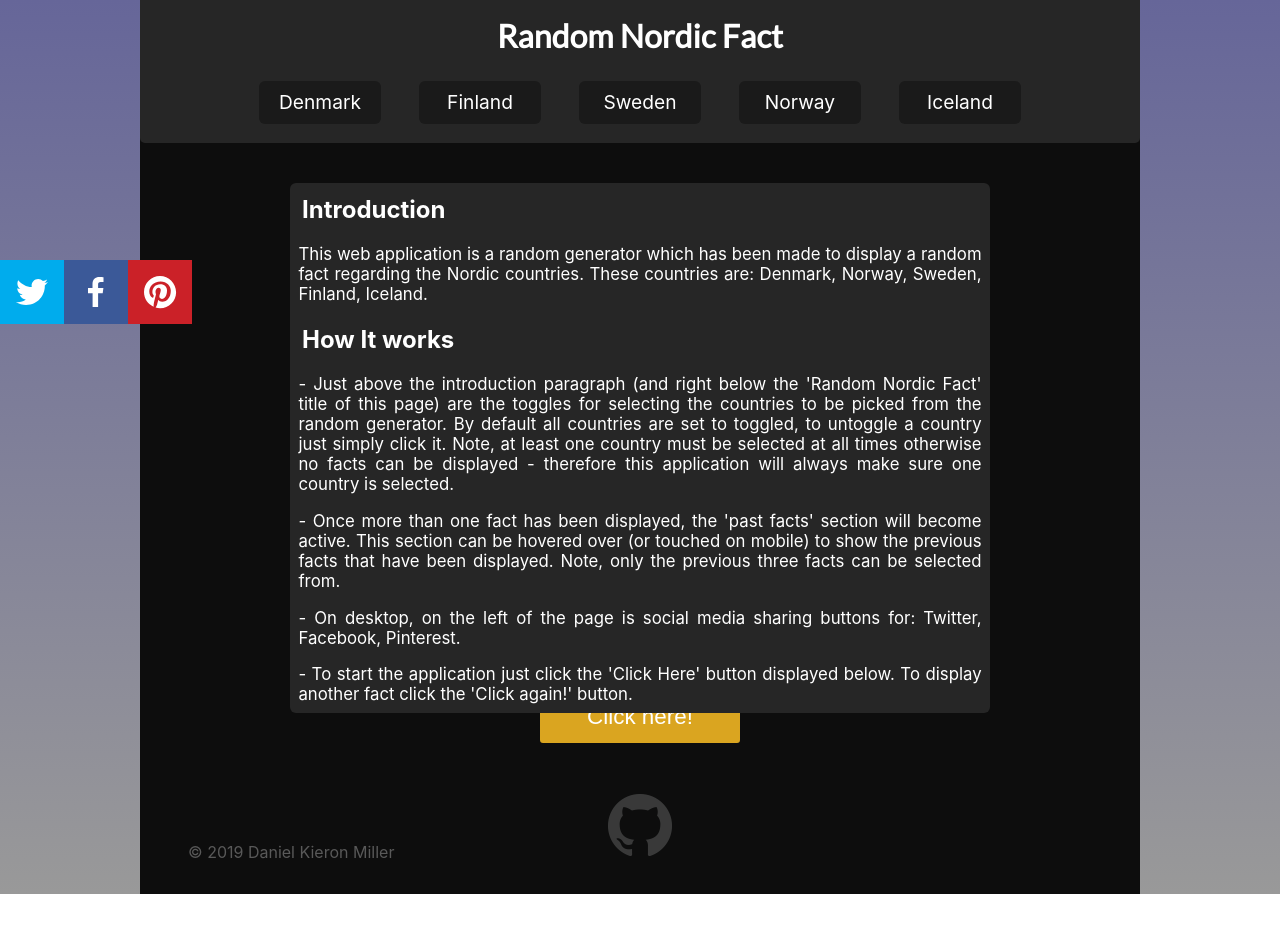
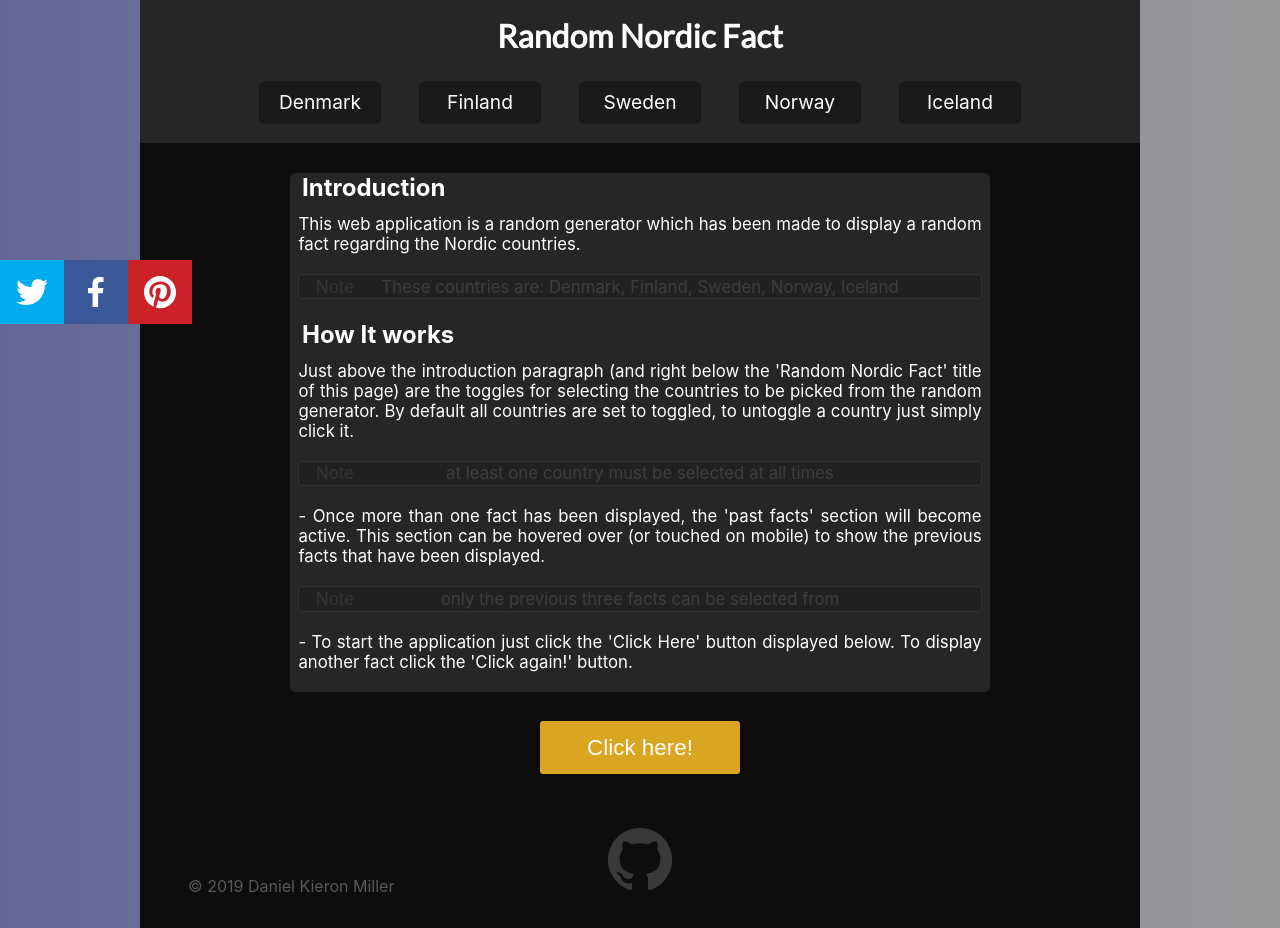
Before and after one commit to Daniel-K-Miller/Random-Nordic-Fact, a React (Create React App) app: page / in a window 1280 px wide. Before the commit the page ends 894 px from the top, so only its background shows below. Built offline with nearby package versions, Linux system fonts and the light colour scheme.

Commit message:
changed introduction text, changed styling of desktop view. Also changed social media sharing so that when a fact is not displayed a default text is display instead of just a blank field.

```diff
--- a/src/App.js
+++ b/src/App.js
@@ -44,6 +44,7 @@ const Wrapper = styled.section`
   height: auto;
   position: relative;
   background-color: #0d0d0d;
+
   // tablet
   @media (min-width: 768px) and (max-width: 1024px) {
 
@@ -275,10 +276,10 @@ class App extends Component {
         <Header />
         <Navi nordicArray={originArray} testArray={this.state.objectFromArray} onChange={this.handleArray} arrayTotal={arrayTotalValue} />
         {!this.state.clicked && <Intro />}
-        <Button clicked={this.state.clicked} text={this.state.text} handleClick={this.handleClick} styles={this.state.styles} />
         <Combined clicked={this.state.clicked} text={this.state.text} testArray={this.state.objectFromArray} fact={this.state.fact} country={this.state.country} posOfFact={this.state.posOfFact} />
         <SocialMedia fact={this.state.fact} />
         <PastFacts lastCountries={this.state.lastCountries} lastFacts={this.state.lastFacts} handleMouseOver={this.handleMouseOver} handleMouseOut={this.handleMouseOut} />
+        <Button clicked={this.state.clicked} text={this.state.text} handleClick={this.handleClick} styles={this.state.styles} />
         <Footer />
       </Wrapper>
     );
--- a/src/index.css
+++ b/src/index.css
@@ -4,7 +4,7 @@
 }
 
 body {
-  background: linear-gradient(#666699, #999999);
+  background: linear-gradient(90deg, #666699, #999999);
   font-family: -apple-system, BlinkMacSystemFont, "Segoe UI", "Roboto", "Oxygen",
     "Ubuntu", "Cantarell", "Fira Sans", "Droid Sans", "Helvetica Neue",
     sans-serif;
--- a/src/modules/Buttons.js
+++ b/src/modules/Buttons.js
@@ -25,9 +25,9 @@ const Wrapper = styled.article`
         right: 0;
         width: 100vw;
 
-
     }
 `
+
 const PriButton = styled.button`
   color: white;
   padding: .5em 1em;
@@ -42,9 +42,13 @@ const PriButton = styled.button`
   text-decoration: none;
   cursor: pointer;
   user-select: none;
+  outline: none;
   :hover {
     opacity: .9;
   }
+  ${props => props.clicked === false && css `
+
+  `}
 
   // tablet
     @media (min-width: 768px) and (max-width: 1024px) {
@@ -66,13 +70,8 @@ const PriButton = styled.button`
   :hover {
     opacity: 1;
   `}
-  ${props => props.clicked === false && css`
-    top: 525px;
-  `}
-
 
 `
-
 
 class Button extends Component {
     render() {
--- a/src/modules/CombinedFact.js
+++ b/src/modules/CombinedFact.js
@@ -10,6 +10,7 @@ const Wrapper = styled.article`
   align-items: center;
   position: relative;
   height: 200px;
+  margin-top: 50px;
 
     // tablet
     @media (min-width: 768px) and (max-width: 1024px) {
--- a/src/modules/Intro.js
+++ b/src/modules/Intro.js
@@ -10,23 +10,49 @@ const Wrapper = styled.section`
     left: 0;
     right: 0;
     z-index: 1;
-    margin-top: 40px;
+    margin-top: 30px;
     border-radius: 6px;
+    padding-bottom: 20px;
 `
 
 const SubHeading = styled.h2`
     color: white;
     text-align: left;
-    padding: .5em;
+    padding: 0 .5em;
+    margin-bottom: .5em;
 `
 const Paragraph = styled.p`
     color: white;
     text-align: left;
-    padding: .5em .5em;
+    padding: 0 .5em;
     text-align: justify;
     font-size: 1.05em;
-
     `
+const Note = styled.p`
+    opacity: .1;
+    color: #a5a5a5;
+    background: black;
+    text-align: left;
+    margin: 1.2em auto;
+    padding: .1em;
+    border-radius: 3px;
+    text-indent: 15px;
+    border: 1px solid #a5a5a5;
+    transition: all .3s ease-in-out;
+    user-select: none;
+    &:hover {
+        opacity: 1;
+        transition: all .3s ease-in-out;
+    }
+`
+const NoteText = styled.span`
+    color: white;
+    text-indent: 0;
+    left: 0;
+    right: 0;
+    text-align: center;
+    position: absolute;
+`
 class Intro extends Component {
     render() {
         return (
@@ -34,21 +60,19 @@ class Intro extends Component {
                 <SubHeading>Introduction</SubHeading>
                 <Paragraph>
                     This web application is a random generator which has been made to display a random fact regarding the Nordic countries.
-                    These countries are: Denmark, Norway, Sweden, Finland, Iceland.
+                    <Note>Note<NoteText>These countries are: Denmark, Finland, Sweden, Norway, Iceland</NoteText></Note>
                 </Paragraph>
                 <SubHeading>How It works</SubHeading>
                 <Paragraph>
-                    - Just above the introduction paragraph (and right below the 'Random Nordic Fact' title of this page) are the toggles for
+                    Just above the introduction paragraph (and right below the 'Random Nordic Fact' title of this page) are the toggles for
                     selecting the countries to be picked from the random generator. By default all countries are set to toggled, to untoggle a
-                    country just simply click it. Note, at least one country must be selected at all times otherwise no facts can be displayed
-                    - therefore this application will always make sure one country is selected.
+                    country just simply click it.
+                    <Note>Note<NoteText>at least one country must be selected at all times</NoteText></Note>
                 </Paragraph>
                 <Paragraph>
                     - Once more than one fact has been displayed, the 'past facts' section will become active. This section can be hovered over (or
-                    touched on mobile) to show the previous facts that have been displayed. Note, only the previous three facts can be selected from.
-                </Paragraph>
-                <Paragraph>
-                    - On desktop, on the left of the page is social media sharing buttons for: Twitter, Facebook, Pinterest.
+                    touched on mobile) to show the previous facts that have been displayed.
+                    <Note>Note<NoteText>only the previous three facts can be selected from</NoteText></Note>
                 </Paragraph>
                 <Paragraph>
                     - To start the application just click the 'Click Here' button displayed below. To display another fact click the 'Click again!'
--- a/src/modules/Navi.js
+++ b/src/modules/Navi.js
@@ -7,8 +7,6 @@ const Nav = styled.nav`
     color: white;
     margin: 0;
     background-color: #262626;
-    border-bottom-left-radius: 5px;
-    border-bottom-right-radius: 5px;
     justify-content: center;
     ul {
         display: flex;
--- a/src/modules/PastFacts.js
+++ b/src/modules/PastFacts.js
@@ -57,6 +57,7 @@ const PastFact = styled.h2`
     :hover {
         background-color: white;
         color: #262626;
+        transition: all .2s ease-in-out;
     }
 
     // tablet
--- a/src/modules/combinedfacts/Facts.js
+++ b/src/modules/combinedfacts/Facts.js
@@ -15,6 +15,7 @@ const Fact = styled.p`
   text-align: justify;
   display: inline-block;
   width: 700px;
+  height: 100px;
   text-decoration: none;
   margin-bottom: 30px;
   margin-top: 10px;
--- a/src/modules/socialMedia/Facebook.js
+++ b/src/modules/socialMedia/Facebook.js
@@ -5,10 +5,19 @@ import { FacebookIcon } from 'react-share';
 class Facebook extends Component {
     render() {
         return (
+            this.props.fact ?
             <FacebookShareButton
-                url={"https://google.co.uk"}
+                url={"https://daniel-k-miller.github.io/random-nordic-fact/"}
                 quote={this.props.fact}
-                hashtag="#randomNordicSnippet"
+                hashtag="#RandomNordicFact"
+            >
+                <FacebookIcon />
+            </FacebookShareButton>
+            :
+            <FacebookShareButton
+                url={"https://daniel-k-miller.github.io/random-nordic-fact/"}
+                quote={"Find out a quick interesting Nordic fact!"}
+                hashtag="#RandomNordicFact"
             >
                 <FacebookIcon />
             </FacebookShareButton>
--- a/src/modules/socialMedia/Pinterest.js
+++ b/src/modules/socialMedia/Pinterest.js
@@ -5,7 +5,12 @@ import { PinterestIcon } from 'react-share';
 class Pinterest extends Component {
     render() {
         return (
-            <PinterestShareButton url={"https://google.co.uk"} media={"https://qph.fs.quoracdn.net/main-qimg-fd31f7fda382125bb68bb44ae5c7db6e.webp"} description={this.props.fact}>
+            this.props.fact ?
+            <PinterestShareButton url={"https://daniel-k-miller.github.io/random-nordic-fact/"} media={"https://qph.fs.quoracdn.net/main-qimg-fd31f7fda382125bb68bb44ae5c7db6e.webp"} description={this.props.fact}>
+                <PinterestIcon />
+            </PinterestShareButton>
+            :
+            <PinterestShareButton url={"https://daniel-k-miller.github.io/random-nordic-fact/"} media={"https://qph.fs.quoracdn.net/main-qimg-fd31f7fda382125bb68bb44ae5c7db6e.webp"} description={"Find out a quick interesting Nordic fact!"}>
                 <PinterestIcon />
             </PinterestShareButton>
         )
--- a/src/modules/socialMedia/Twitter.js
+++ b/src/modules/socialMedia/Twitter.js
@@ -5,10 +5,19 @@ import { TwitterIcon } from 'react-share';
 class Twitter extends Component {
     render() {
         return (
+            this.props.fact ?
                 <TwitterShareButton
-                    url={"https://google.co.uk"}
+                    url={"https://daniel-k-miller.github.io/random-nordic-fact/"}
                     title={this.props.fact}
-                    hashtags={["randomNordicSnippet"]}
+                    hashtags={["RandomNordicFact"]}
+                >
+                    <TwitterIcon />
+                </TwitterShareButton>
+                :
+                <TwitterShareButton
+                    url={"https://daniel-k-miller.github.io/random-nordic-fact/"}
+                    title={"Find out a quick interesting Nordic fact!"}
+                    hashtags={["RandomNordicFact"]}
                 >
                     <TwitterIcon />
                 </TwitterShareButton>
```
Also changed, not shown: src/modules/buttons/ResetButton.js (deleted, +0 -53 lines).
